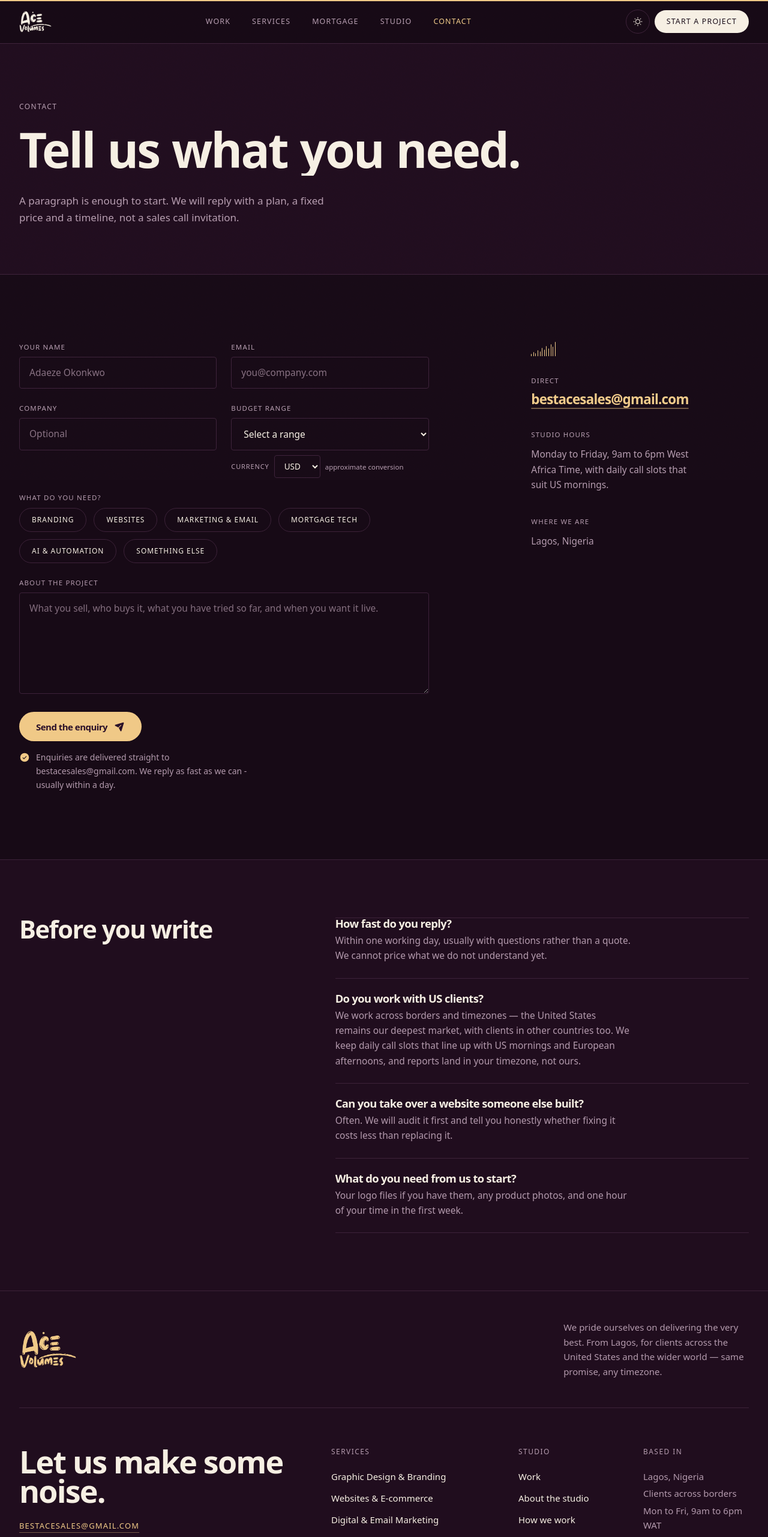
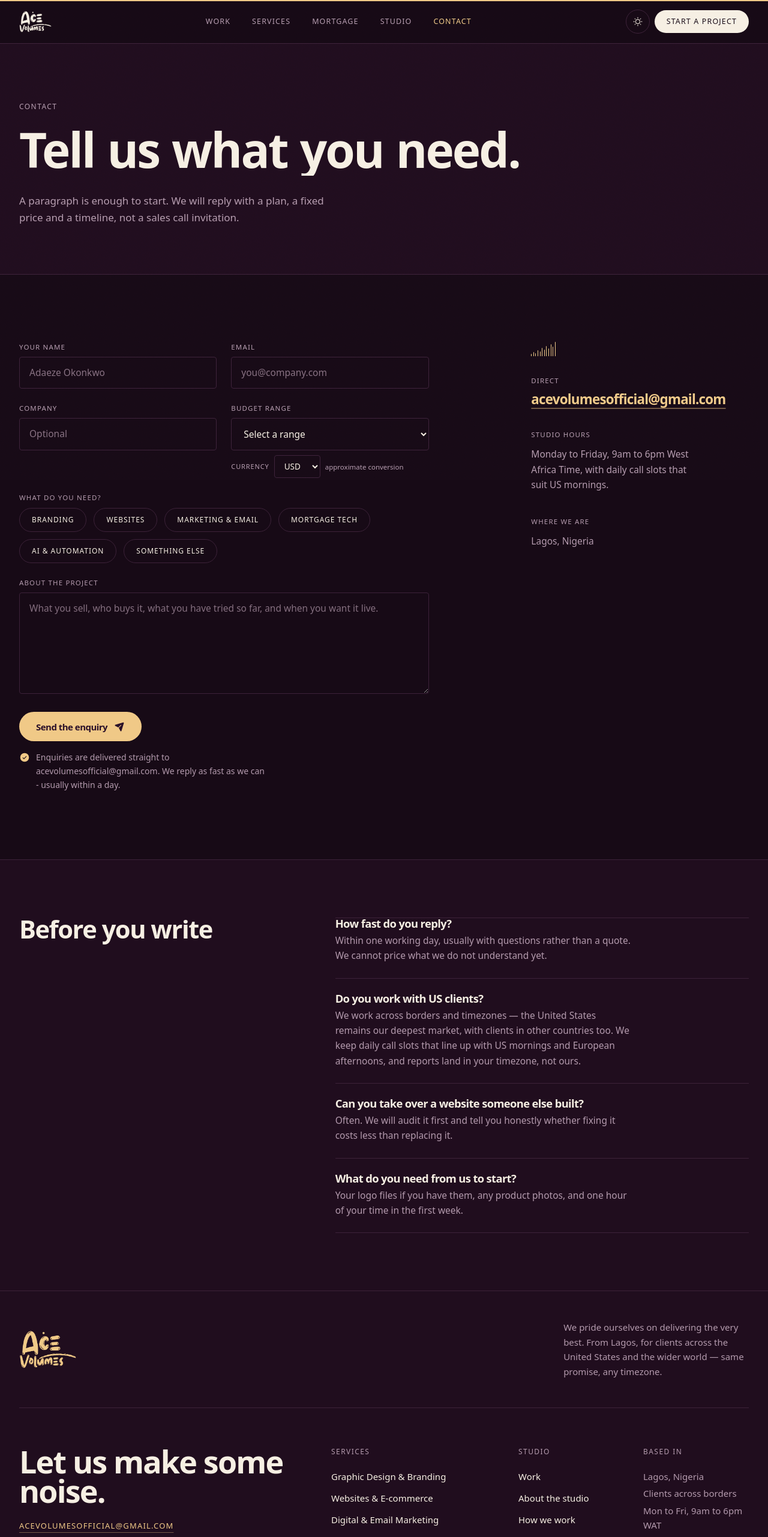
Before and after one commit to BlakkAce/acevolumes, a Next.js app: page /contact in a window 1280 px wide. Shown: the top 2563 px of the page at 60% size. Built offline with nearby package versions, Linux system fonts and the light colour scheme.

Commit message:
rebrand: brand email -> acevolumesofficial@gmail.com (footer, contact, FormSubmit endpoint, invoice sheet + email drafts, docs); update commit identity

```diff
--- a/src/app/(site)/contact/page.tsx
+++ b/src/app/(site)/contact/page.tsx
@@ -58,10 +58,10 @@
               Direct
             </h2>
             <a
-              href="mailto:bestacesales@gmail.com"
+              href="mailto:acevolumesofficial@gmail.com"
               className="mt-3 block font-display text-[clamp(1.1rem,2vw,1.4rem)] text-[var(--accent)] underline decoration-[var(--accent)]/40 underline-offset-[6px] transition-colors hover:decoration-[var(--accent)]"
             >
-              bestacesales@gmail.com
+              acevolumesofficial@gmail.com
             </a>
           </Reveal>
 
--- a/src/app/[gate]/invoices/share-bar.tsx
+++ b/src/app/[gate]/invoices/share-bar.tsx
@@ -44,7 +44,7 @@
     "",
     "Thank you —",
     "AceVolumes",
-    "bestacesales@gmail.com",
+    "acevolumesofficial@gmail.com",
   ]
     .filter(Boolean)
     .join("\n");
--- a/src/components/enquiry-form.tsx
+++ b/src/components/enquiry-form.tsx
@@ -129,7 +129,7 @@
       // Direct delivery to the studio inbox; no third-party account needed.
       const controller = new AbortController();
       const timer = setTimeout(() => controller.abort(), 12000);
-      const res = await fetch("https://formsubmit.co/ajax/bestacesales@gmail.com", {
+      const res = await fetch("https://formsubmit.co/ajax/acevolumesofficial@gmail.com", {
         method: "POST",
         headers: { "Content-Type": "application/json", Accept: "application/json" },
         signal: controller.signal,
@@ -153,7 +153,7 @@
       form.reset();
     } catch {
       // Delivery service unreachable: open the visitor's mail app instead.
-      window.location.href = `mailto:bestacesales@gmail.com?subject=${subject}&body=${encodeURIComponent(
+      window.location.href = `mailto:acevolumesofficial@gmail.com?subject=${subject}&body=${encodeURIComponent(
         bodyLines.join("\n"),
       )}`;
       setStatus("fallback");
@@ -283,7 +283,7 @@
       {status === "sent" && (
         <p className="flex items-center gap-2.5 text-[14px] text-[var(--accent)]">
           <CheckCircle size={18} weight="fill" />
-          Sent. It is on its way to bestacesales@gmail.com - we reply as fast as we can.
+          Sent. It is on its way to acevolumesofficial@gmail.com - we reply as fast as we can.
         </p>
       )}
 
@@ -291,7 +291,7 @@
         <p className="flex items-start gap-2.5 text-[14px] text-[#d4553f]">
           <WarningCircle size={18} weight="fill" className="mt-[2px] shrink-0" />
           The delivery service could not be reached, so we opened your email app
-          instead. Or write to us directly at bestacesales@gmail.com.
+          instead. Or write to us directly at acevolumesofficial@gmail.com.
         </p>
       )}
 
@@ -308,7 +308,7 @@
         </button>
         <p className="mt-4 flex max-w-[52ch] items-start gap-2.5 text-[14px] leading-relaxed muted">
           <CheckCircle size={18} weight="fill" className="mt-[2px] shrink-0 text-[var(--accent)]" />
-          Enquiries are delivered straight to bestacesales@gmail.com. We reply as
+          Enquiries are delivered straight to acevolumesofficial@gmail.com. We reply as
           fast as we can - usually within a day.
         </p>
       </div>
--- a/src/components/invoice-sheet.tsx
+++ b/src/components/invoice-sheet.tsx
@@ -62,7 +62,7 @@
           <p className="mt-2 text-[12px] leading-relaxed text-[#6b5566]">
             Brand, web &amp; social for mortgage, real estate and e-commerce
             <br />
-            bestacesales@gmail.com
+            acevolumesofficial@gmail.com
           </p>
         </div>
         <div className="text-right">
--- a/src/components/site-footer.tsx
+++ b/src/components/site-footer.tsx
@@ -41,10 +41,10 @@
               Let us make some noise.
             </p>
             <a
-              href="mailto:bestacesales@gmail.com"
+              href="mailto:acevolumesofficial@gmail.com"
               className="mt-6 inline-block font-mono text-[13px] uppercase tracking-[0.09em] text-[var(--gold)] underline decoration-[var(--gold)]/40 underline-offset-[6px] transition-colors hover:decoration-[var(--gold)]"
             >
-              bestacesales@gmail.com
+              acevolumesofficial@gmail.com
             </a>
             <p className="mt-3 max-w-[42ch] text-[15px] leading-relaxed muted">
               Tell us what you sell and who you are trying to reach. We will reply
```
Also changed, not shown: 2 other files (tests, documents, lock files or other folders).
